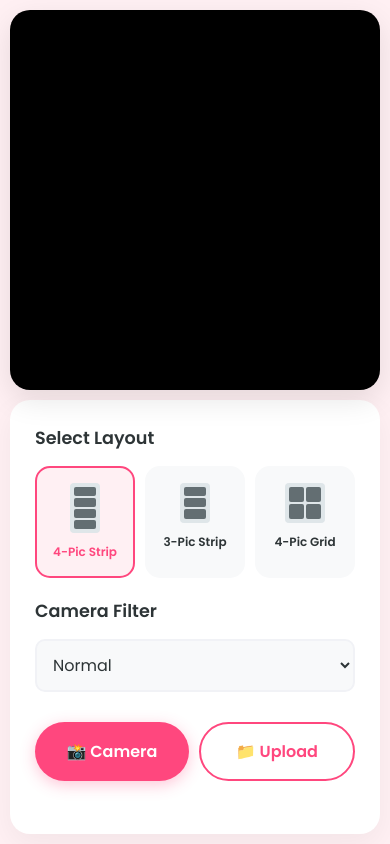
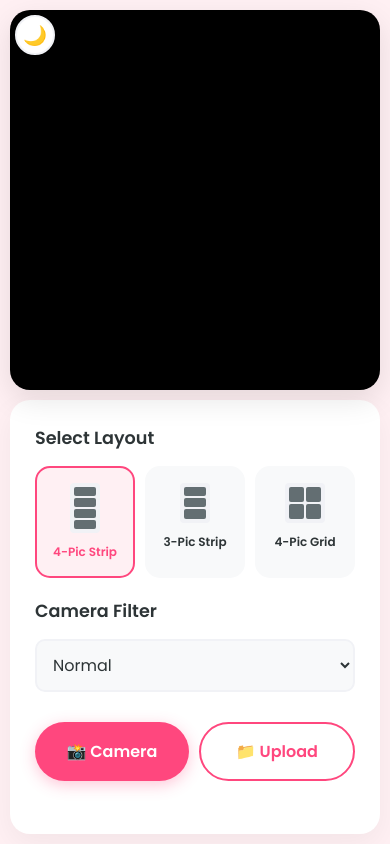
Before and after one commit to aidarollin/photobooth-web-app, a Flask app: page / in a window 390 px wide. Run offline with Flask 3, Linux system fonts and the light colour scheme.

Commit message:
add: dark/light mode

```diff
--- a/static/css/style.css
+++ b/static/css/style.css
@@ -6,9 +6,29 @@
     --text-muted: #636e72;
     --border: #f1f2f6;
     --input-bg: #f8f9fa;
+    --viewport-bg: #f1f2f6;
+    --card-bg: #f8f9fa;
+}
+
+/* DARK MODE */
+[data-theme="dark"] {
+    --bg-main: #121212;
+    --panel-bg: #1e1e1e;
+    --accent: #ff6b96; /* Slightly lighter pink for better contrast */
+    --text-dark: #f1f2f6; /* White text */
+    --text-muted: #a4b0be;
+    --border: #2f3542;
+    --input-bg: #2f3542;
+    --viewport-bg: #0a0a0a;
+    --card-bg: #2a2d35;
 }
 
 * { box-sizing: border-box; -webkit-tap-highlight-color: transparent; }
+
+body, .setup-sidebar, .controls-sidebar, .canvas-viewport, .layout-card,
+.tabs-header, .mobile-tab-nav, .control-group, input, select, .drag-hint {
+    transition: background-color 0.7s ease, color 0.7s ease, border-color 0.7s ease, box-shadow 0.7s ease;
+}
 
 body {
     background-color: var(--bg-main); color: var(--text-dark);
@@ -16,6 +36,40 @@
     height: 100vh; /* Fallback */
     height: 100dvh; /* Modern Safari Fix */
     overflow: hidden;
+}
+
+/* Theme Toggle Button */
+.theme-toggle {
+    position: fixed;
+    top: 20px;
+    left: 20px;
+    background: var(--panel-bg);
+    border: 2px solid var(--border);
+    color: var(--text-dark);
+    width: 45px;
+    height: 45px;
+    border-radius: 50%;
+    font-size: 1.2rem;
+    cursor: pointer;
+    display: flex;
+    align-items: center;
+    justify-content: center;
+    box-shadow: 0 4px 10px rgba(0,0,0,0.1);
+    z-index: 2000;
+    transition: all 0.3s ease;
+}
+.theme-toggle:hover {
+    transform: scale(1.1);
+    border-color: var(--accent);
+}
+
+@media (max-width: 900px) {
+    .theme-toggle {
+        top: 15px;
+        left: 15px;
+        width: 40px;
+        height: 40px;
+    }
 }
 
 .hidden { display: none !important; }
@@ -52,14 +106,14 @@
 /* Visual Grid Selectors */
 .layout-grid { display: grid; grid-template-columns: repeat(3, 1fr); gap: 10px; }
 .layout-card {
-    background: #f8f9fa; border: 2px solid transparent; border-radius: 15px;
+    background: var(--card-bg); border: 2px solid transparent; border-radius: 15px;
     padding: 15px 5px; display: flex; flex-direction: column; align-items: center;
     cursor: pointer; transition: 0.2s;
 }
-.layout-card.active { border-color: var(--accent); background: #fff0f3; color: var(--accent); }
+.layout-card.active { border-color: var(--accent); background: var(--bg-main); color: var(--accent); }
 .layout-card span { font-size: 0.75rem; font-weight: 600; margin-top: 10px; text-align: center;}
 
-.v-grid { background: #dfe6e9; padding: 4px; border-radius: 4px; }
+.v-grid { background: var(--border); padding: 4px; border-radius: 4px; }
 .v-grid div { background: #636e72; border-radius: 2px; }
 .strip-4 { width: 30px; height: 50px; display: flex; flex-direction: column; gap: 2px; }
 .strip-4 div { flex: 1; width: 100%; }
@@ -102,7 +156,7 @@
 
 .canvas-viewport {
     flex: 1; display: flex; flex-direction: column; align-items: center; justify-content: center;
-    background: #f1f2f6; position: relative; overflow: hidden;
+    background: var(--viewport-bg); position: relative; overflow: hidden;
 }
 #print-wrapper { display: flex; justify-content: center; align-items: center; width: 100%; height: 100%; }
 #final-canvas {
@@ -112,7 +166,7 @@
     transition: transform 0.1s ease-out;
 }
 .drag-hint {
-    position: absolute; top: 20px; background: rgba(255,255,255,0.9); padding: 8px 20px;
+    position: absolute; top: 20px; background: var(--panel-bg); padding: 8px 20px;
     border-radius: 20px; color: var(--accent); font-size: 0.9rem; font-weight: 600;
     box-shadow: 0 5px 15px rgba(0,0,0,0.1); z-index: 50;
     transition: opacity 0.5s ease, transform 0.5s ease;
@@ -132,16 +186,16 @@
 .desktop-only { display: flex; }
 .mobile-only { display: none; }
 
-.tabs-header { display: flex; background: #f8f9fa; padding: 10px; margin: 15px; border-radius: 15px; flex-shrink: 0;}
+.tabs-header { display: flex; background: var(--card-bg); padding: 10px; margin: 15px; border-radius: 15px; flex-shrink: 0;}
 .tab-btn { flex: 1; padding: 10px; background: transparent; border: none; color: var(--text-muted); font-weight: 600; font-size: 0.9rem; cursor: pointer; border-radius: 10px; transition: 0.3s; }
-.tab-btn.active { background: white; color: var(--accent); box-shadow: 0 2px 10px rgba(0,0,0,0.05); }
+.tab-btn.active { background: var(--panel-bg); color: var(--accent); box-shadow: 0 2px 10px rgba(0,0,0,0.05); }
 
 .mobile-tab-nav {
     align-items: center; justify-content: space-between;
-    background: #f8f9fa; padding: 12px 15px; margin: 10px; border-radius: 15px; flex-shrink: 0;
+    background: var(--card-bg); padding: 12px 15px; margin: 10px; border-radius: 15px; flex-shrink: 0;
 }
 .mobile-tab-nav h3 { margin: 0; color: var(--accent); font-size: 1rem; text-transform: uppercase; letter-spacing: 1px;}
-.nav-arrow { background: white; border: 1px solid var(--border); color: var(--accent); width: 35px; height: 35px; border-radius: 50%; font-size: 1rem; cursor: pointer; display: flex; align-items: center; justify-content: center; box-shadow: 0 2px 5px rgba(0,0,0,0.05); transition: 0.2s;}
+.nav-arrow { background: var(--panel-bg); border: 1px solid var(--border); color: var(--accent); width: 35px; height: 35px; border-radius: 50%; font-size: 1rem; cursor: pointer; display: flex; align-items: center; justify-content: center; box-shadow: 0 2px 5px rgba(0,0,0,0.05); transition: 0.2s;}
 .nav-arrow:active { transform: scale(0.9); }
 
 /* Scrollable Tools Area */
@@ -154,9 +208,9 @@
 @keyframes fadeUp { from { opacity: 0; transform: translateY(10px); } to { opacity: 1; transform: translateY(0); } }
 
 /* Global Actions Footer */
-.global-actions { padding: 20px; background: white; border-top: 1px solid var(--border); flex-shrink: 0; margin-top: auto; }
+.global-actions { padding: 20px; background: var(--panel-bg); border-top: 1px solid var(--border); flex-shrink: 0; margin-top: auto; }
 
-.control-group { margin-bottom: 25px; background: white; padding: 15px; border-radius: 15px; border: 1px solid var(--border); }
+.control-group { margin-bottom: 25px; background: var(--panel-bg); padding: 15px; border-radius: 15px; border: 1px solid var(--border); }
 .control-group h4 { color: var(--accent); margin: 0 0 15px 0; font-size: 0.9rem; text-transform: uppercase; letter-spacing: 1px; }
 
 /* Color Swatches */
--- a/static/js/app.js
+++ b/static/js/app.js
@@ -37,6 +37,14 @@
 
 // --- INITIALIZATION ---
 window.onload = () => {
+
+    // Check for saved dark mode preference
+    const savedTheme = localStorage.getItem('theme');
+    if (savedTheme === 'dark') {
+        document.documentElement.setAttribute('data-theme', 'dark');
+        document.getElementById('theme-toggle').innerText = '☀️';
+    }
+
     const setupFilterSel = document.getElementById('setup-filter');
     const editFilterSel = document.getElementById('edit-filter');
     CONFIG.filters.forEach(f => {
@@ -81,6 +89,24 @@
         if (idx === currentTabIndex) b.classList.add('active');
         else b.classList.remove('active');
     });
+}
+
+// --- DARK MODE LOGIC ---
+function toggleTheme() {
+    const htmlTag = document.documentElement;
+    const toggleBtn = document.getElementById('theme-toggle');
+
+    if (htmlTag.getAttribute('data-theme') === 'dark') {
+        // Switch to Light Mode
+        htmlTag.removeAttribute('data-theme');
+        toggleBtn.innerText = '🌙';
+        localStorage.setItem('theme', 'light');
+    } else {
+        // Switch to Dark Mode
+        htmlTag.setAttribute('data-theme', 'dark');
+        toggleBtn.innerText = '☀️';
+        localStorage.setItem('theme', 'dark');
+    }
 }
 
 function selectLayout(layoutName, element) {
--- a/templates/index.html
+++ b/templates/index.html
@@ -8,6 +8,8 @@
     <link rel="stylesheet" href="/static/css/style.css">
 </head>
 <body>
+
+    <button class="theme-toggle" id="theme-toggle" onclick="toggleTheme()" title="Dark Mode">🌙</button>
 
     <div id="printing-overlay" class="hidden">
         <div class="print-loader"></div>
```
